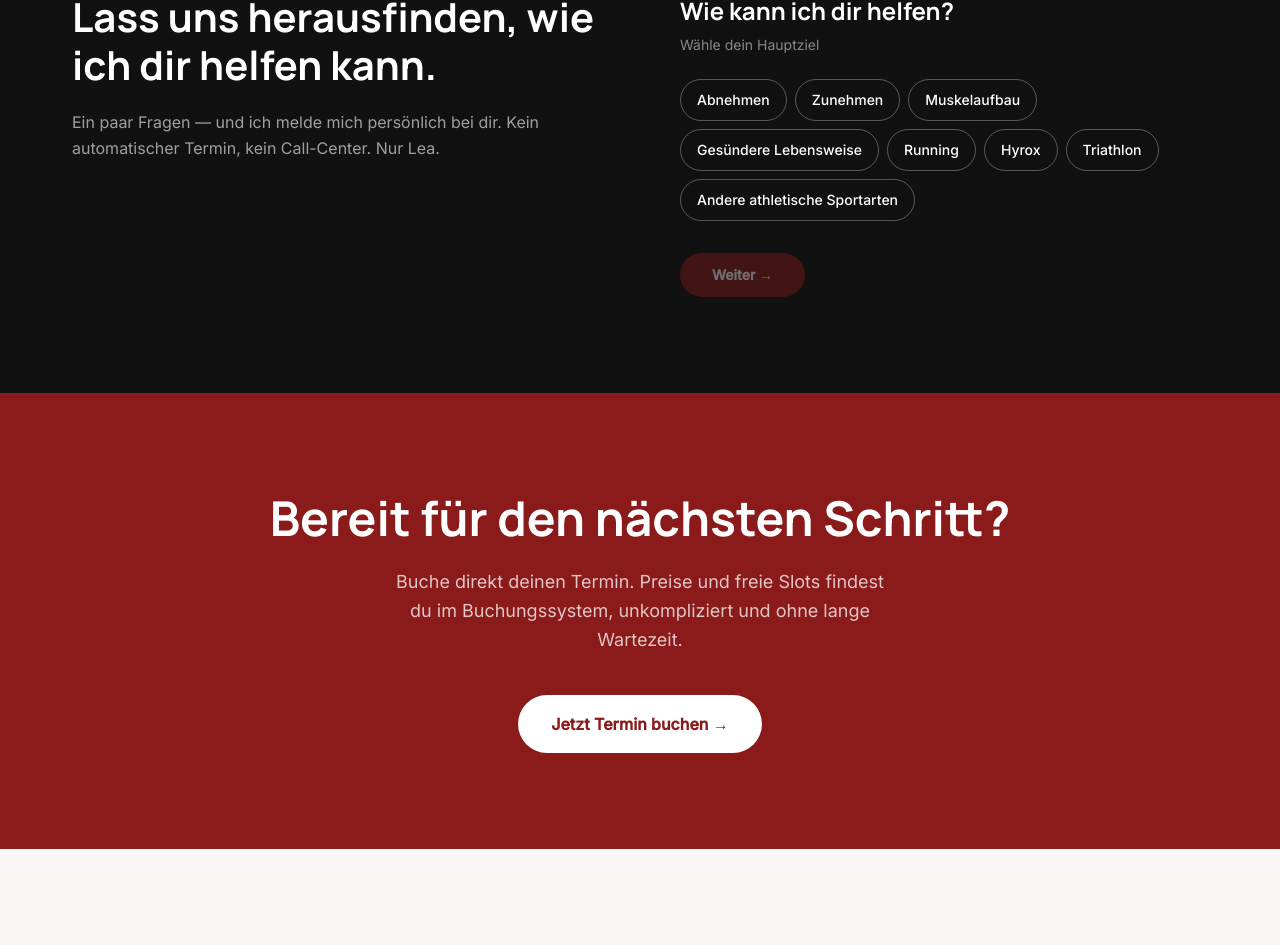
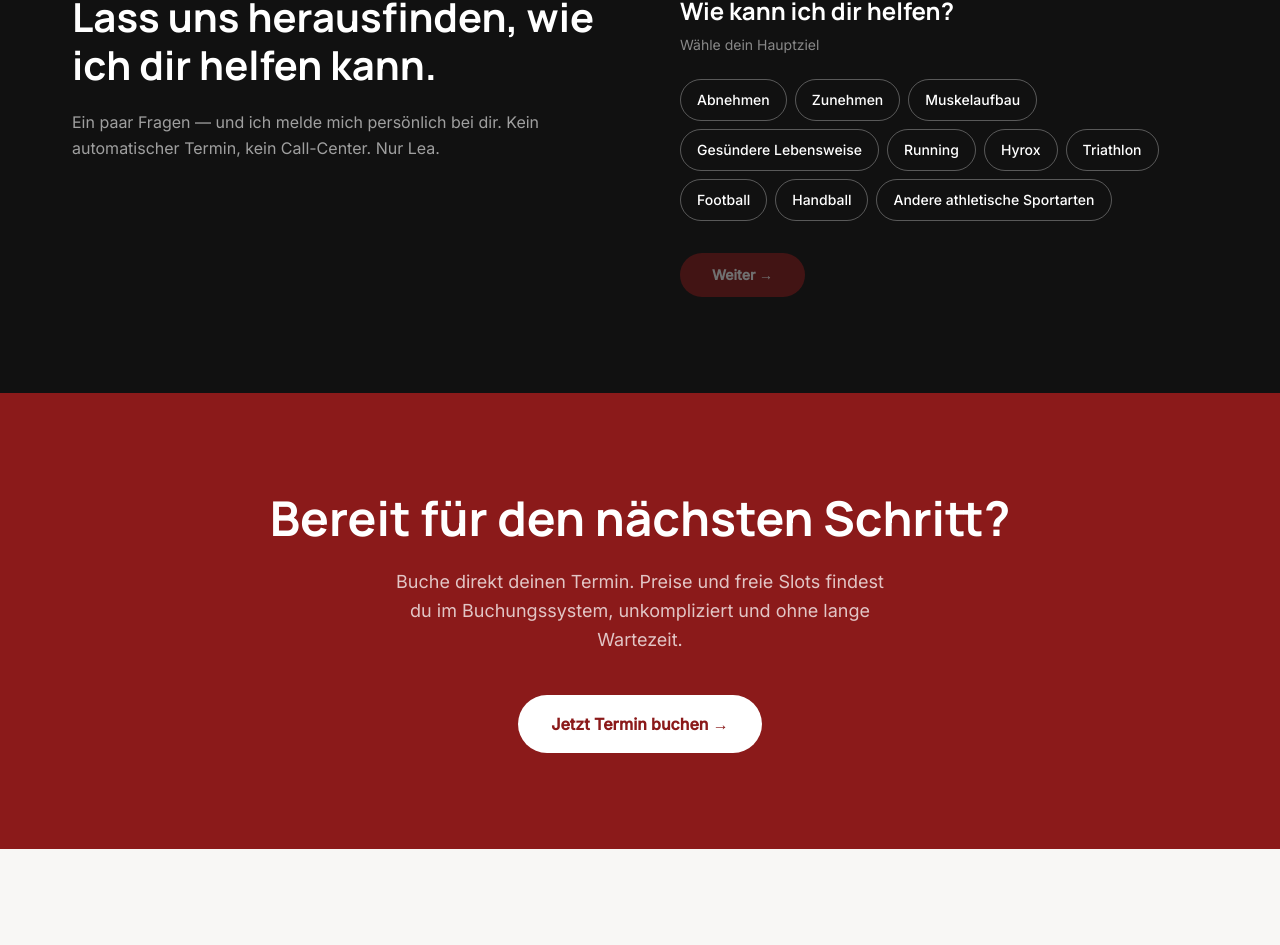
Before and after one commit to NuVio-Labs/Physio-Athlete_by_Lea, a React (Vite) app: page / in a window 1280 px wide. Shown: the part 6027-6972 px from the top of the page. Built offline with nearby package versions, Linux system fonts and the light colour scheme.

Commit message:
Add Football and Handball to funnel options

```diff
--- a/src/pages/OnepagerPage.tsx
+++ b/src/pages/OnepagerPage.tsx
@@ -176,7 +176,8 @@ function LeadFunnel() {
 
   const zielOptions = [
     'Abnehmen', 'Zunehmen', 'Muskelaufbau', 'Gesündere Lebensweise',
-    'Running', 'Hyrox', 'Triathlon', 'Andere athletische Sportarten',
+    'Running', 'Hyrox', 'Triathlon', 'Football', 'Handball',
+    'Andere athletische Sportarten',
   ]
   const geschlechtOptions = ['Weiblich', 'Männlich', 'Divers']
   const alterOptions = ['14–18', '18–24', '25–34', '35–44', '45+']
```
